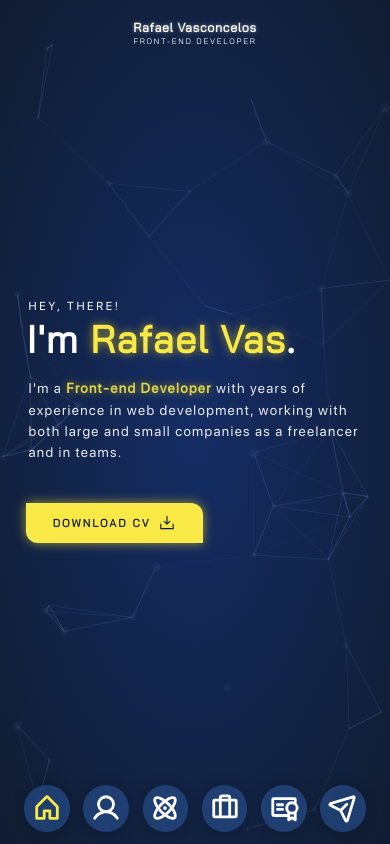
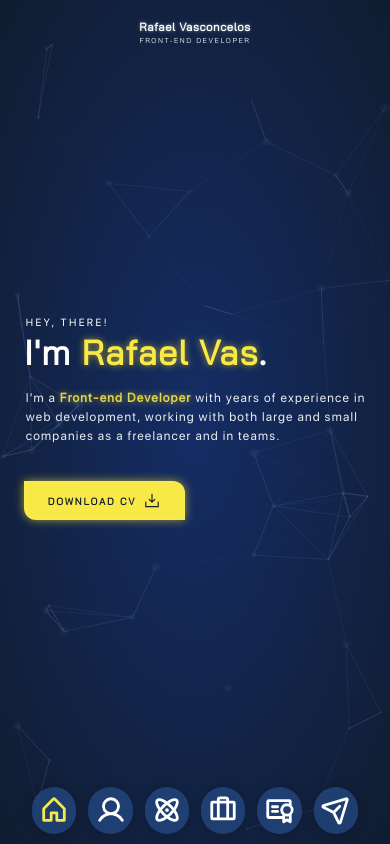
Before and after one commit to rafael-vas/rafael-vas-portfolio, a React (Vite) app: page / in a window 390 px wide. Built offline with nearby package versions, Linux system fonts and the light colour scheme.

Commit message:
adjust font-size for mobile devices

```diff
--- a/src/App/styles.css
+++ b/src/App/styles.css
@@ -19,6 +19,7 @@
   box-sizing: border-box;
   text-decoration: none;
   list-style-type: none;
+  scroll-behavior: smooth;
   /* font-family: "SF Pro Display"; */
   font-family: "Bai Jamjuree";
 }
@@ -46,6 +47,7 @@ body {
   flex-direction: column;
   color: var(--color-primary);
   animation: fade-in 1s ease-in-out;
+  position: relative;
 }
 
 a {
@@ -72,6 +74,12 @@ a {
   }
 }
 
+@media screen and (max-width: 425px) {
+  html {
+    font-size: 74.75%;
+  }
+}
+
 .app > section.active {
   position: absolute;
   margin-top: 4rem;
@@ -85,6 +93,7 @@ a {
   max-width: 0;
   padding: 0;
   margin: 0;
+  display: none;
 }
 
 @keyframes fade-in {
```
